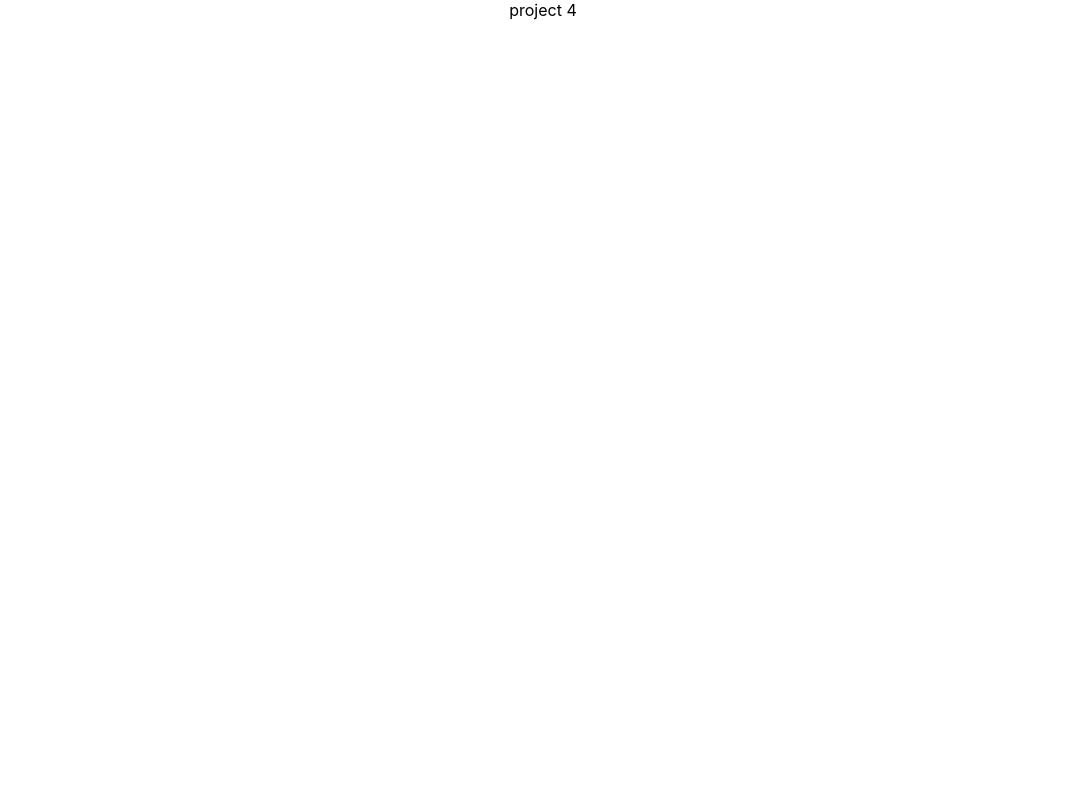
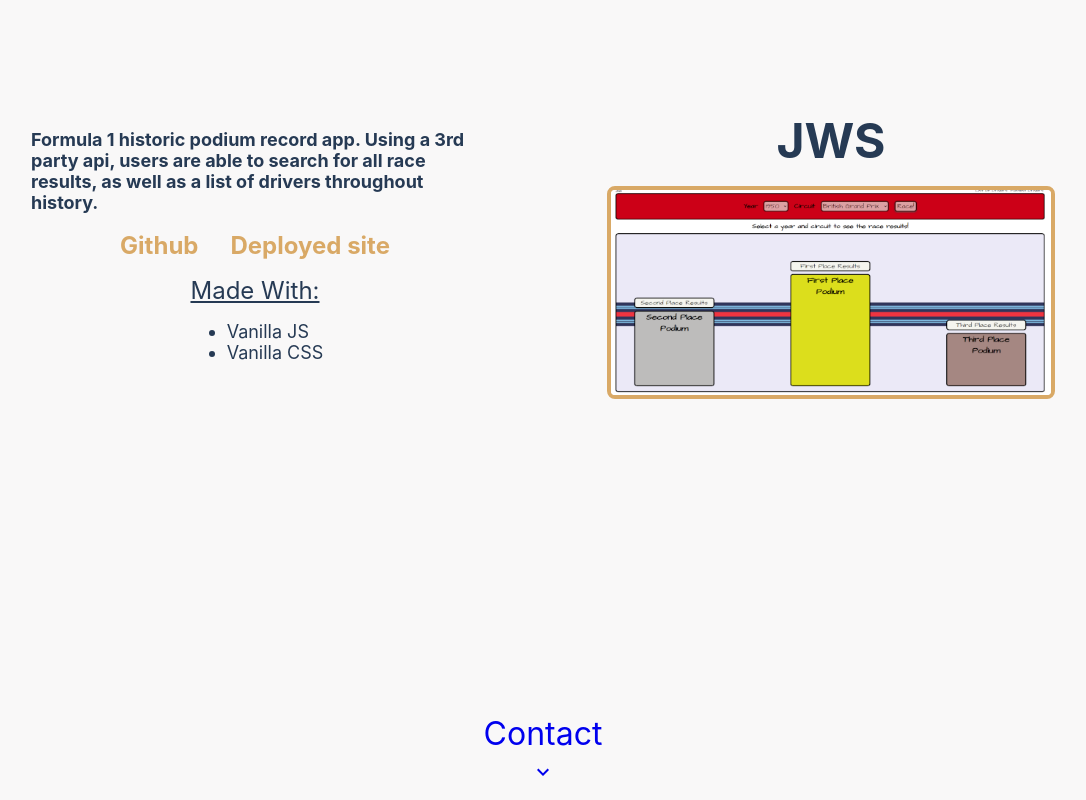
Before and after one commit to jason-moritz/portfolio, a React (Create React App) app in the folder client/: page / in a window 1280 px wide. Shown: the part 4000-4800 px from the top of the page, without its empty margins (97-1183 px from the left). Built offline with nearby package versions, Linux system fonts and the light colour scheme.

Commit message:
Styling complete for Project 4 section.

```diff
--- a/client/src/screens/projects/Project4.css
+++ b/client/src/screens/projects/Project4.css
@@ -0,0 +1,28 @@
+.project4 {
+  background-color: #f9f8f8;
+  color: #263a54;
+  position: relative;
+  display: flex;
+  flex-direction: column;
+  align-items: center;
+  padding-top: 3rem;
+}
+
+.project4-container {
+  display: flex;
+  flex-direction: column;
+  align-items: center;
+  width: 90%;
+}
+
+@media screen and (min-width: 1024px) {
+  .project4 {
+    padding-top: 6rem;
+  }
+
+  .project4-container {
+    display: flex;
+    flex-direction: row-reverse;
+    justify-content: center;
+  }
+}
--- a/client/src/screens/projects/Project4.jsx
+++ b/client/src/screens/projects/Project4.jsx
@@ -1,3 +1,68 @@
+import { useState } from 'react'
+import KeyboardArrowDownIcon from '@mui/icons-material/KeyboardArrowDown'
+import JWS from '../../assets/jws-thumbnail.png'
+import { HashLink } from 'react-router-hash-link'
+import './Project4.css'
+
 export default function Project4() {
-  return <section>project 4</section>
+  return (
+    <section id='project4' className='project4'>
+      <div className='project4-container'>
+        <div className='project-half-a'>
+          <div className='project-title'>JWS</div>
+          <div className='project-img-container'>
+            <img className='project-img' src={JWS} alt='project-preview' />
+          </div>
+        </div>
+        <div className='project-half-b'>
+          <div className='project-info'>
+            <h3 className='project-description'>
+              Formula 1 historic podium record app. Using a 3rd party api, users
+              are able to search for all race results, as well as a list of
+              drivers throughout history.
+            </h3>
+          </div>
+          <div className='project-links'>
+            <a
+              className='project-link'
+              href='https://github.com/jason-moritz/JWS'
+              target='_blank'
+              rel='noreferrer'
+            >
+              Github
+            </a>
+            <a
+              className='project-link'
+              href='https://jason-moritz.github.io/JWS/'
+              target='_blank'
+              rel='noreferrer'
+            >
+              Deployed site
+            </a>
+          </div>
+          <div className='project-tech-stack'>
+            <div className='tech-stack-title'>Made With: </div>
+            <div className='tech-stack-container'>
+              <ul>
+                <li className='list-item'>
+                  <span>Vanilla JS</span>
+                </li>
+                <li className='list-item'>
+                  <span>Vanilla CSS</span>
+                </li>
+              </ul>
+            </div>
+          </div>
+        </div>
+      </div>
+      <div className='bottom-link'>
+        <HashLink smooth to='#contact'>
+          Contact
+          <div>
+            <KeyboardArrowDownIcon />
+          </div>
+        </HashLink>
+      </div>
+    </section>
+  )
 }
```
